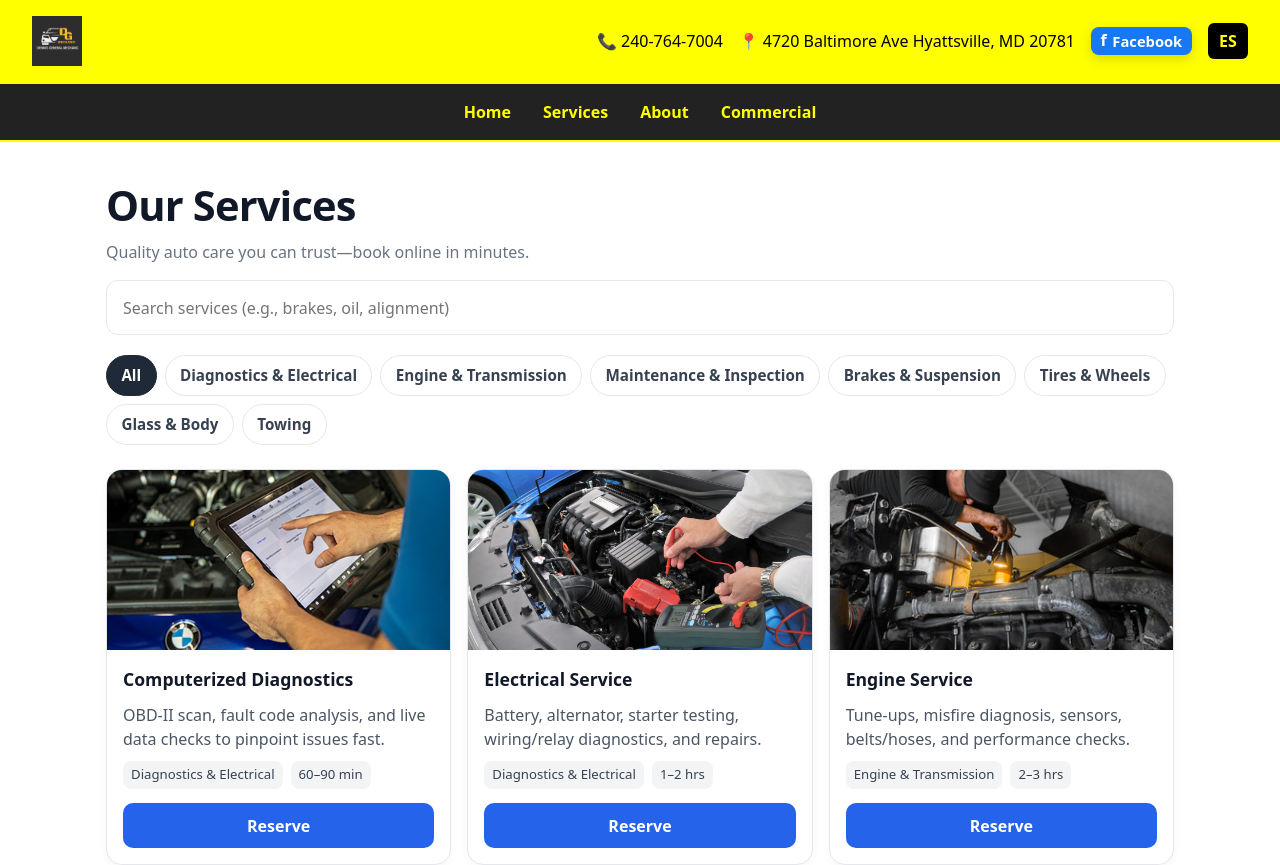
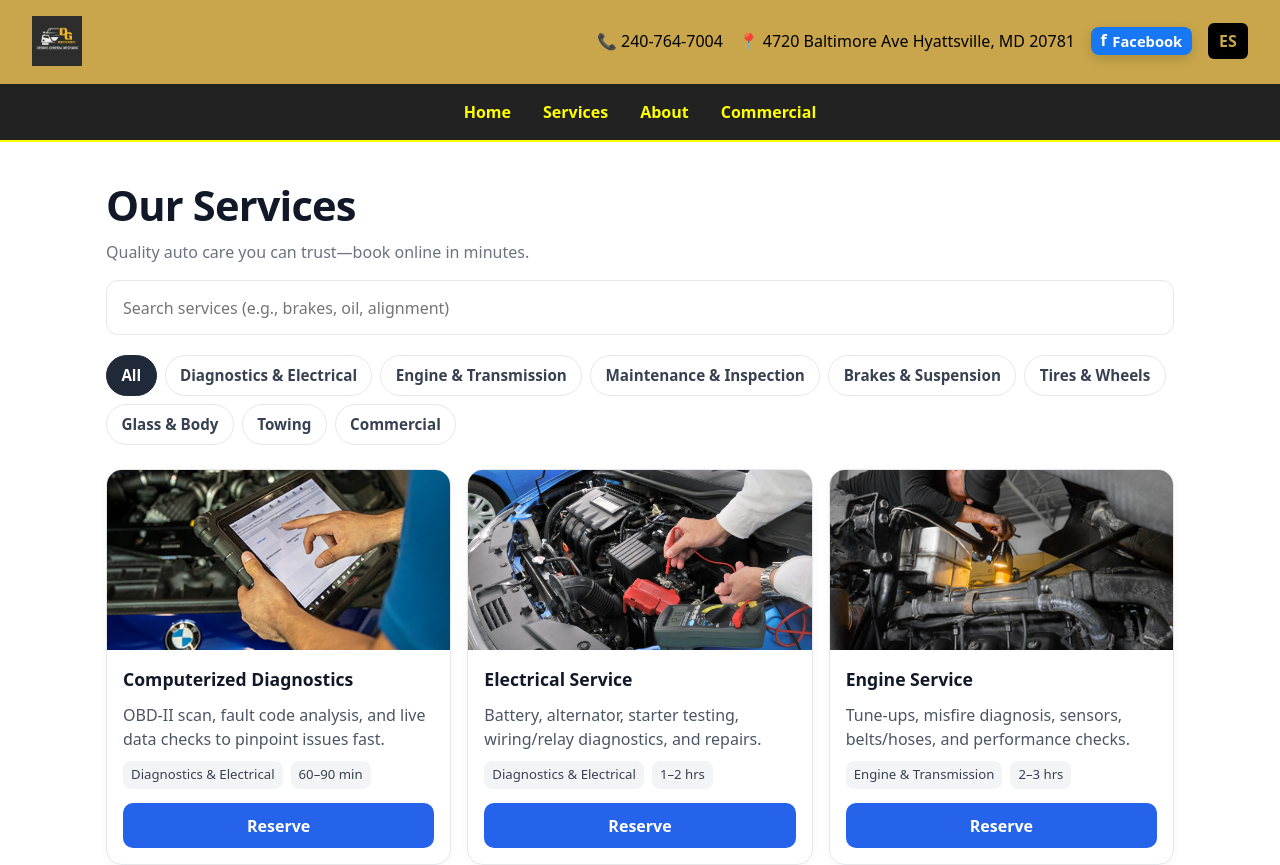
Before and after one commit to jeffersonmoralesss/dennis-mechanic-shop, a React (Create React App) app: page /services in a window 1280 px wide. Shown: the top 865 px of the page. Built offline with nearby package versions, Linux system fonts and the light colour scheme.

Commit message:
updated services and header

```diff
--- a/src/components/header.js
+++ b/src/components/header.js
@@ -8,7 +8,7 @@ function Header() {
   return (
     <header style={styles.header}>
       <div style={styles.left}>
-        {/* Make sure the image exists at: public/images/services/logo.png */}
+        {/* Ensure this file exists: public/images/services/logo.png */}
         <img
           src={`${process.env.PUBLIC_URL}/images/services/logo.png`}
           alt={t('header.logoAlt')}
@@ -51,42 +51,26 @@ function Header() {
   );
 }
 
+const GOLD = '#C9A64B'; // gold to match the About underline
+
 const styles = {
   header: {
-    backgroundColor: 'yellow',
-    color: 'yellow', // children override
+    backgroundColor: GOLD,
+    color: GOLD, // children override as needed
     display: 'flex',
     justifyContent: 'space-between',
     alignItems: 'center',
     padding: '1rem 2rem',
-    borderBottom: '2px solid yellow',
-    flexWrap: 'wrap',          // allow neat wrapping on small screens
-    rowGap: '.4rem',           // space between rows when it wraps
+    borderBottom: `2px solid ${GOLD}`,
+    flexWrap: 'wrap',
+    rowGap: '.4rem',
   },
   left: { display: 'flex', alignItems: 'center' },
-  logoImg: {
-    height: 50,
-    width: 'auto',
-    objectFit: 'contain',
-    display: 'block',
-  },
-  right: {
-    display: 'flex',
-    alignItems: 'center',
-    gap: '1rem',               // tighter gap so it fits on phones
-    flexWrap: 'wrap',          // prevents overlap on narrow devices
-    justifyContent: 'flex-end',
-  },
-  icon: {
-    color: 'black',
-    textDecoration: 'none',
-    fontSize: '1rem',
-    display: 'inline-flex',
-    alignItems: 'center',
-  },
+  logoImg: { height: 50, width: 'auto', objectFit: 'contain', display: 'block' },
+  right: { display: 'flex', alignItems: 'center', gap: '1rem', flexWrap: 'wrap', justifyContent: 'flex-end' },
+  icon: { color: 'black', textDecoration: 'none', fontSize: '1rem', display: 'inline-flex', alignItems: 'center' },
   label: { marginLeft: '0.25rem' },
 
-  // Facebook button
   fbBtn: {
     display: 'inline-flex',
     alignItems: 'center',
@@ -108,10 +92,9 @@ const styles = {
   },
   fbText: { fontSize: '.92rem' },
 
-  // Language toggle
   langBtn: {
     backgroundColor: 'black',
-    color: 'yellow',
+    color: GOLD,
     border: 'none',
     padding: '0.35rem 0.7rem',
     borderRadius: '6px',
--- a/src/i18n.js
+++ b/src/i18n.js
@@ -342,6 +342,24 @@ const dict = {
         duration: "ETA varies",
         desc: "Local towing and roadside assistance—call for availability and rates.",
       },
+      "dot-inspection": {
+        title: "DOT & Trailer Inspection",
+        category: "Commercial",
+        duration: "60–90 min",
+        desc: "Federal DOT and trailer safety inspections to keep your fleet compliant and on the road."
+      },
+      "trailer-inspection": {
+        title: "Trailer Inspection",
+        category: "Commercial",
+        duration: "45–75 min",
+        desc: "Lights, brakes, tires, and coupling systems checked to keep trailers safe and legal."
+      },
+      "fleet-service": {
+        title: "Fleet Service",
+        category: "Commercial",
+        duration: "Varies",
+        desc: "Proactive maintenance programs, priority scheduling, and clear reporting for vans and work trucks."
+      },
     },
   },
 
@@ -679,6 +697,24 @@ const dict = {
         duration: "ETA variable",
         desc: "Remolque local y asistencia vial—llama para disponibilidad y tarifas.",
       },
+      "dot-inspection": {
+        title: "Inspección DOT y de Remolques",
+        category: "Comercial",
+        duration: "60–90 min",
+        desc: "Inspecciones federales DOT y de seguridad de remolques para mantener su flota en regla y en la carretera."
+      },
+      "trailer-inspection": {
+        title: "Inspección de Remolques",
+        category: "Comercial",
+        duration: "45–75 min",
+        desc: "Revisión de luces, frenos, llantas y sistemas de enganche para un remolque seguro y legal."
+      },
+      "fleet-service": {
+        title: "Servicio para Flotas",
+        category: "Comercial",
+        duration: "Variable",
+        desc: "Programas de mantenimiento preventivo, prioridad en agenda y reportes claros para vans y camiones de trabajo."
+      }
     },
   },
 };
--- a/src/pages/Services.js
+++ b/src/pages/Services.js
@@ -39,6 +39,11 @@ const BASE = [
   // Glass & Towing
   { id: "glass-repair",             img: "/images/services/glass-repair.jpg" },
   { id: "towing-service",           img: "/images/services/towing-service.jpg" },
+
+  // ===== Commercial (new) =====
+  { id: "dot-inspection",           img: "/images/services/state-inspection.webp" },
+  { id: "trailer-inspection",       img: "/images/services/trailer-inspection.jpeg" },
+  { id: "fleet-service",            img: "/images/services/fleet-service.jpeg" },
 ];
 
 // Function to safely build the booking URL
@@ -50,7 +55,7 @@ function buildBookingUrl() {
     address: "4720 BALTIMORE AVE HYATTSVILLE, MD 20781",
     "shop-phone": "(240) 764-7004",
     "shop-email": "none",
-    web: "https://dennismechanicshop.com", // ✅ Use your real site
+    web: "https://dennismechanicshop.com",
     location: "United States",
   }).toString();
   return url.toString();
```
Also changed, not shown: 2 other files (tests, documents, lock files or other folders).
